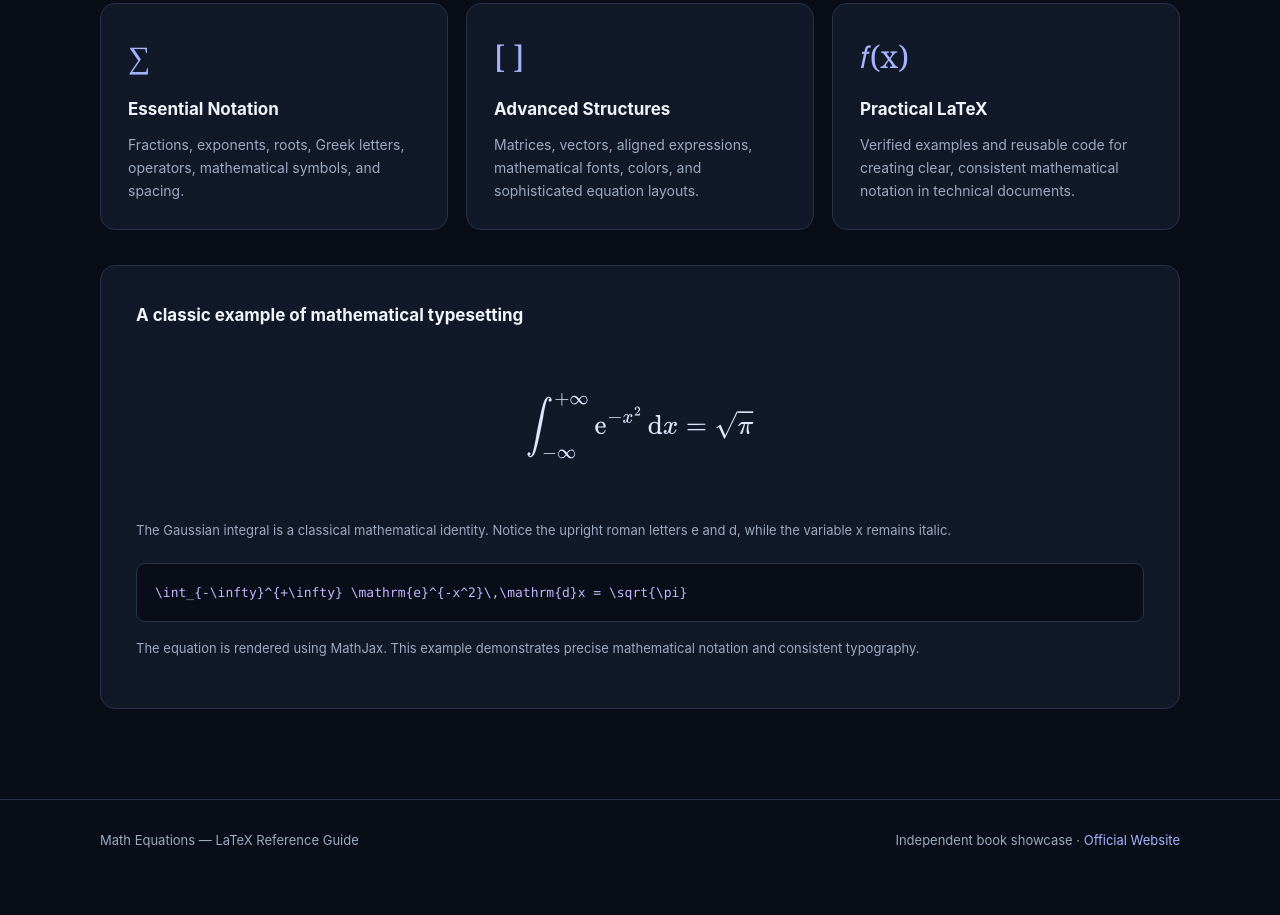
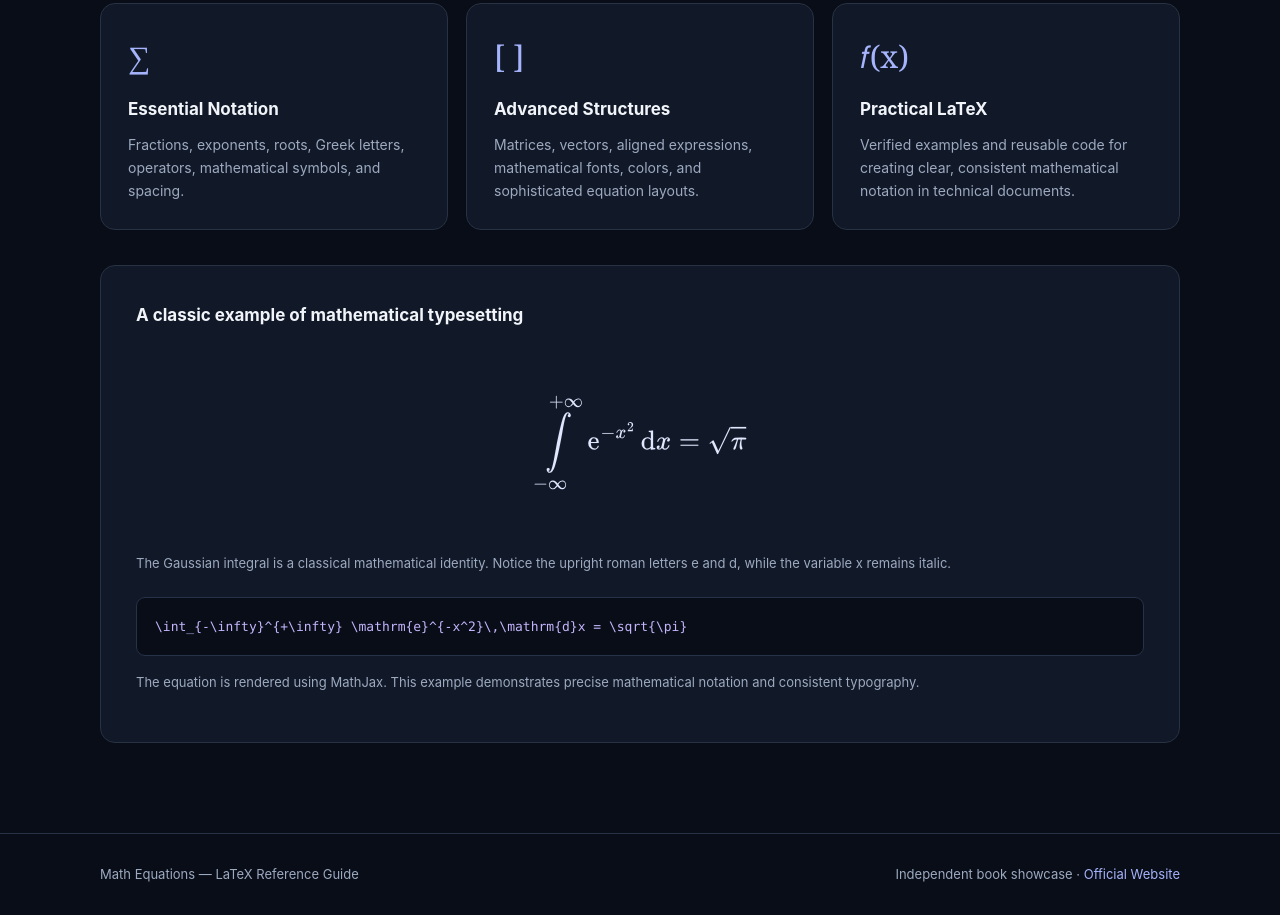
Before and after one commit to writingin/math-equations-in_pages_keynote_and_numbers, a plain HTML site: page index.html in a window 1280 px wide. Shown: the part 1125-2040 px from the top of the page. Before the commit the page ends 2006 px from the top, so only its background shows below. Drawn offline with nearby package versions, Linux system fonts and the light colour scheme.

Commit message:
Update index.html

```diff
--- a/index.html
+++ b/index.html
@@ -521,7 +521,8 @@
 
         <div class="equation">
           \[
-              \int_{-\infty}^{+\infty}
+            \displaystyle
+            \int\limits_{-\infty}^{+\infty}
             \mathrm{e}^{-x^2}\,\mathrm{d}x
             = \sqrt{\pi}
           \]
```
Lines whose indentation alone changed are shown as unchanged.
